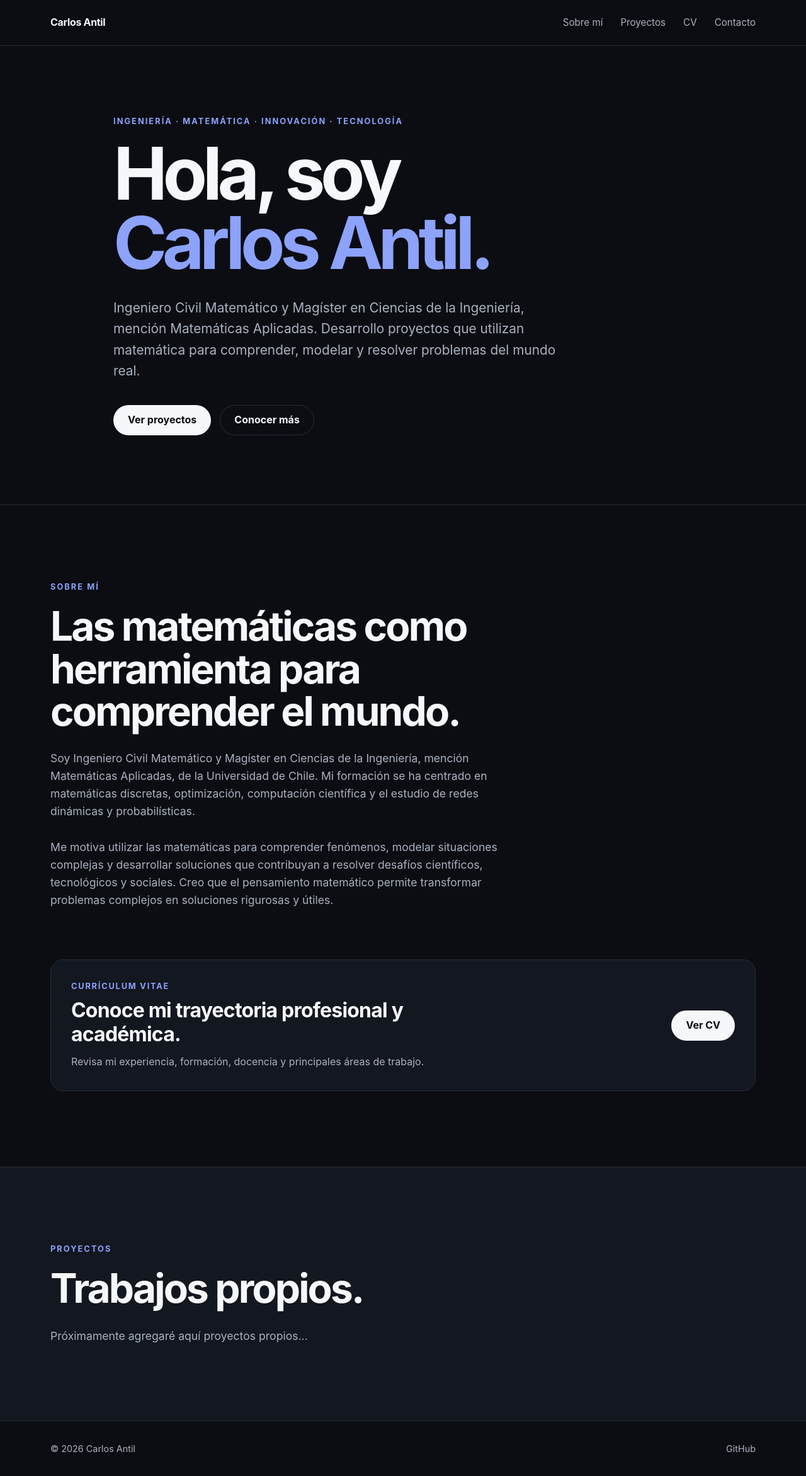
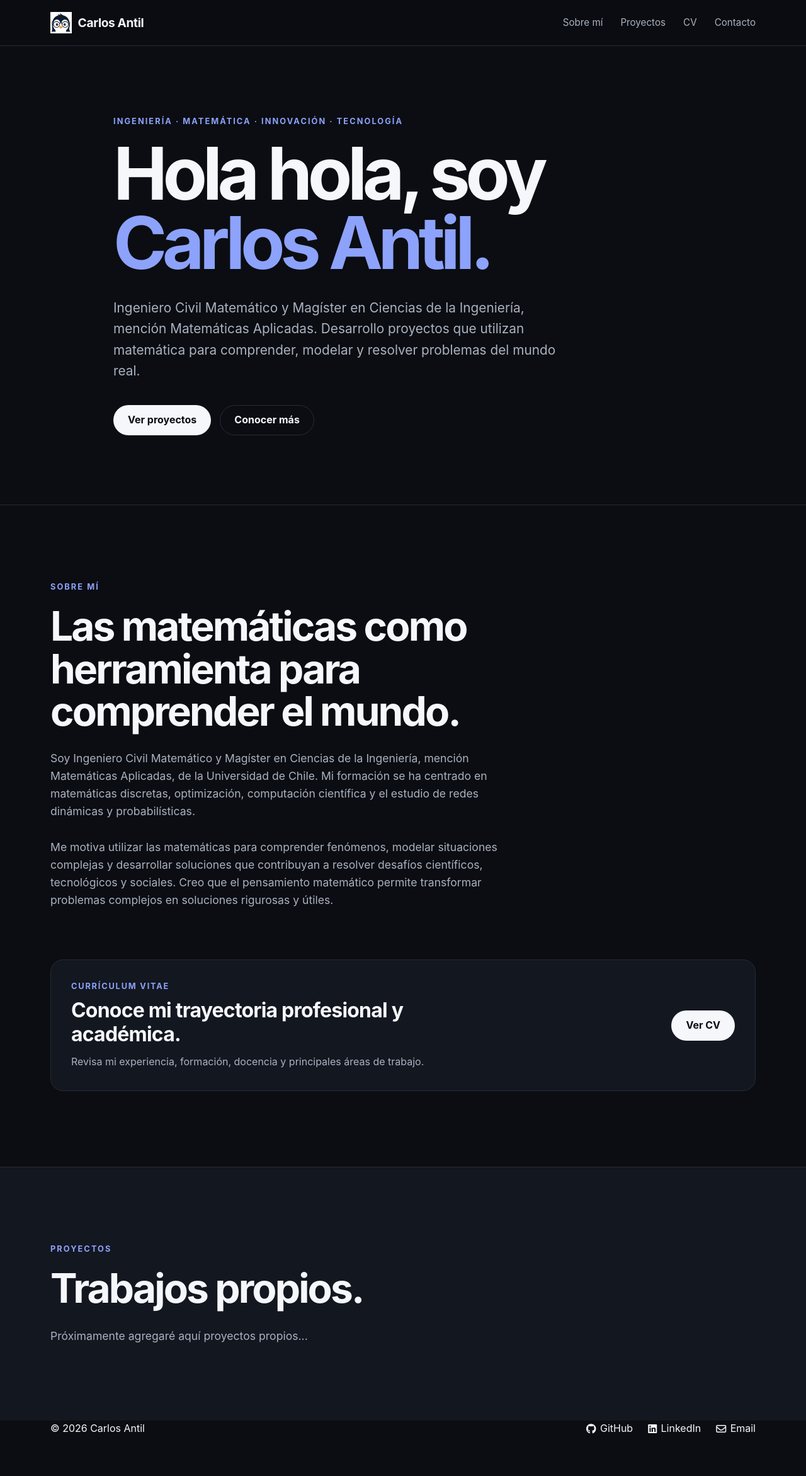
Before and after one commit to carlosantil/carlosantil.github.io, a plain HTML site: page index.html in a window 1280 px wide. Shown: the whole page at 63% size. After the commit the page ends 2280 px from the top, so only its background shows below. Drawn offline with Linux system fonts and the light colour scheme.

Commit message:
feat: Update page

```diff
--- a/css/style.css
+++ b/css/style.css
@@ -210,6 +210,29 @@ a {
     color: var(--text-primary);
 }
 
+.footer-content {
+    display: flex;
+    justify-content: space-between;
+    align-items: center;
+    gap: 1.5rem;
+    flex-wrap: wrap;
+}
+
+.footer-links {
+    display: flex;
+    gap: 1.5rem;
+}
+
+.footer-links a {
+    color: var(--color-text);
+    text-decoration: none;
+    transition: color 0.2s ease;
+}
+
+.footer-links a:hover {
+    color: var(--color-primary);
+}
+
 /* Tarjeta de currículum */
 
 .cv-card {
@@ -283,4 +306,65 @@ a {
         width: 100%;
     }
 
+    .footer-content {
+        flex-direction: column;
+        text-align: center;
+    }
+
+    .footer-links {
+        justify-content: center;
+        flex-wrap: wrap;
+    }
+
 }
+.email-button {
+    background: none;
+    border: none;
+    color: var(--color-text);
+    font: inherit;
+    cursor: pointer;
+    padding: 0;
+}
+
+.email-button:hover {
+    color: var(--color-primary);
+}
+
+.email-address {
+    display: none;
+    margin-left: 0.5rem;
+}
+
+.email-address.is-visible {
+    display: inline;
+}
+
+.footer-links a,
+.email-button {
+    display: flex;
+    align-items: center;
+    gap: 0.4rem;
+}
+
+.footer-links svg {
+    width: 18px;
+    height: 18px;
+}
+
+ /* logo al lado de nombre*/
+
+.logo {
+    display: flex;
+    align-items: center;
+    gap: 0.6rem;
+    text-decoration: none;
+    color: var(--color-text);
+    font-weight: 700;
+    font-size: 1.2rem;
+}
+
+.logo img {
+    width: 34px;
+    height: 34px;
+    object-fit: contain;
+}
--- a/index.html
+++ b/index.html
@@ -16,12 +16,25 @@
     <title>Carlos Antil | Portafolio</title>
 
     <link rel="stylesheet" href="css/style.css">
+
+    <!-- para iconos-->
+    <link
+        rel="stylesheet"
+        href="https://cdnjs.cloudflare.com/ajax/libs/font-awesome/6.7.2/css/all.min.css"
+    />
+
+    <link rel="icon" type="image/png" href="assets/images/favicon.png?v=2">
+
+
 </head>
 
 <body>
     <header class="site-header">
         <div class="container">
-            <a class="logo" href="#">Carlos Antil</a>
+            <a href="#" class="logo">
+                <img src="assets/images/favicon.png" alt="Logo Carlos Antil">
+                <span>Carlos Antil</span>
+            </a>
 
             <nav class="navigation" aria-label="Navegación principal">
                 <a href="#sobre-mi">Sobre mí</a>
@@ -48,7 +61,7 @@
                 </p>
 
                 <h1>
-                    Hola, soy<br>
+                    Hola hola, soy<br>
                     <span>Carlos Antil.</span>
                 </h1>
 
@@ -136,18 +149,50 @@
         </section>
     </main>
 
-    <footer id="contacto" class="site-footer">
-        <div class="container">
-            <p>© 2026 Carlos Antil</p>
+    <footer class="footer">
+        <div class="container footer-content">
+            <p>&copy; 2026 Carlos Antil</p>
 
+            <div class="footer-links">
                 <a
                     href="https://github.com/carlosantil"
                     target="_blank"
                     rel="noopener noreferrer"
                 >
-                GitHub
+                    <i class="fa-brands fa-github"></i>
+                    <span>GitHub</span>
                 </a>
+
+                <a
+                    href="https://www.linkedin.com/in/carlos-antil-catripay-5042401ba/"
+                    target="_blank"
+                    rel="noopener noreferrer"
+                >
+                    <i class="fa-brands fa-linkedin"></i>
+                    <span>LinkedIn</span>
+                </a>
+
+                <button class="email-button" id="emailButton" type="button">
+                    <i class="fa-regular fa-envelope"></i>
+                    <span>Email</span>
+                </button>
+
+                <span class="email-address" id="emailAddress">
+                    carlosantil.ing@gmail.com
+                </span>
+            </div>
         </div>
     </footer>
+
+<script>
+
+    lucide.createIcons();
+    const emailButton = document.getElementById("emailButton");
+    const emailAddress = document.getElementById("emailAddress");
+
+    emailButton.addEventListener("click", () => {
+        emailAddress.classList.toggle("is-visible");
+    });
+</script>
 </body>
 </html>
```
Also changed, not shown: assets/images/favicon.png (added), 1 other file. Lines whose indentation alone changed are shown as unchanged.
